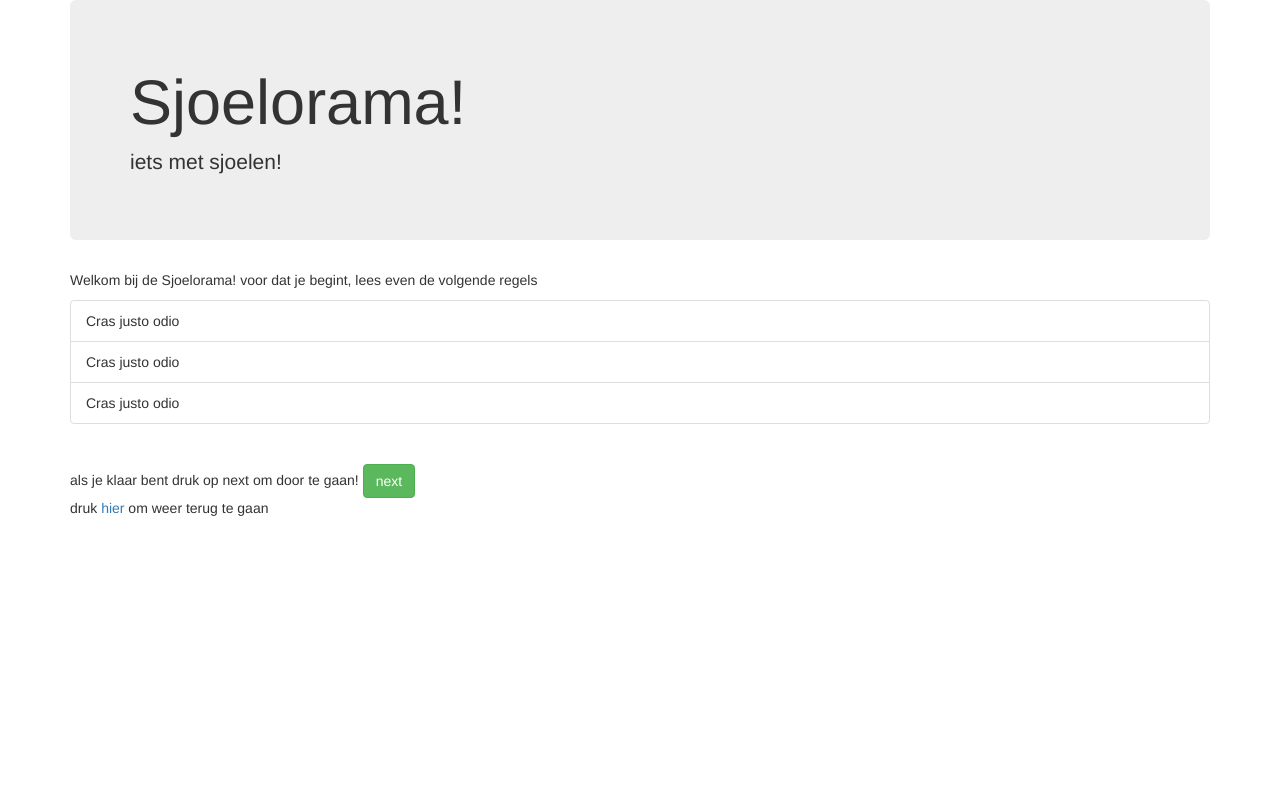
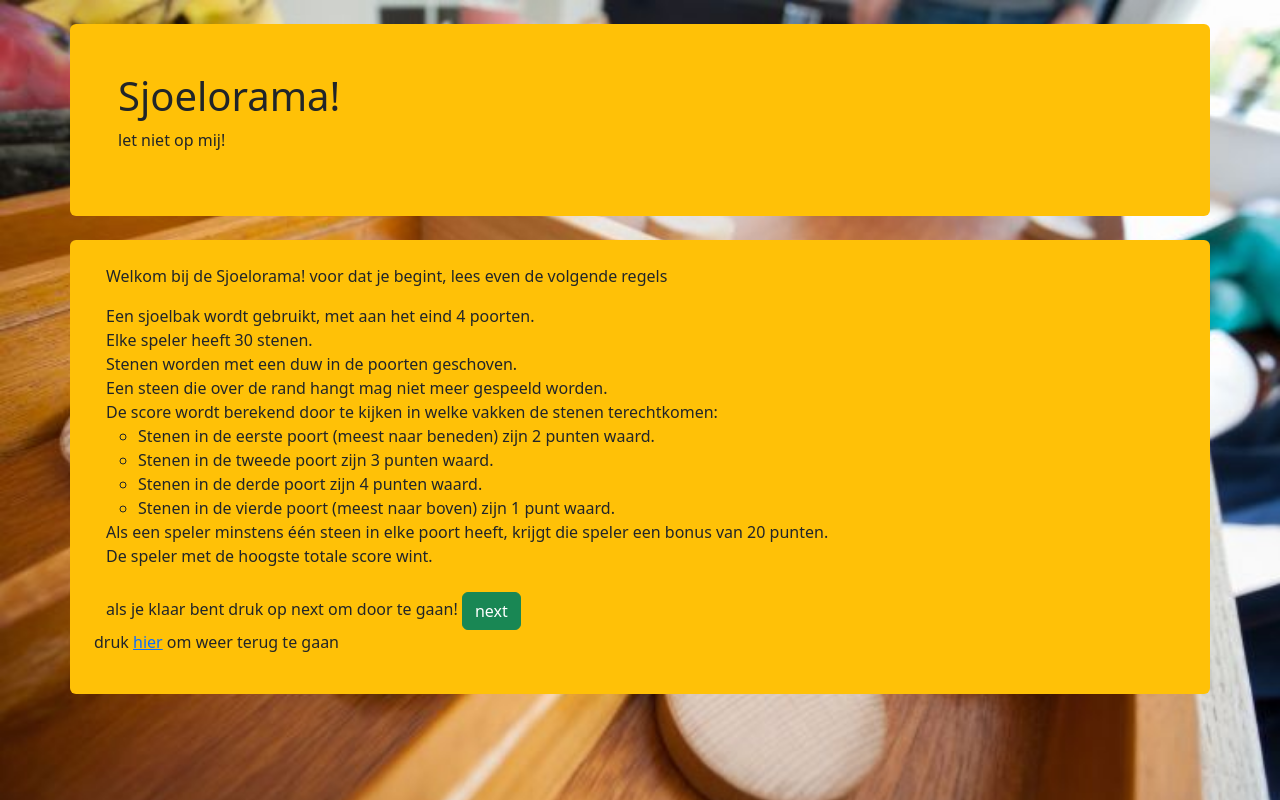
Before and after one commit to zonneveld/sjoel, a Flask app: page / in a window 1280 px wide. Run offline with Flask 3, Linux system fonts and the light colour scheme; some libraries are stand-ins or nearby versions.

Commit message:
added fancy pantsy stuff

```diff
--- a/app/templates/aanmelden.html
+++ b/app/templates/aanmelden.html
@@ -1,6 +1,8 @@
 <!-- hier komen de invoervelden -->
 {% extends "base.html" %}
 {% block content %}
+<p>Vul hier de namen van de spelers in</p>
+<p>(ben je met minder dan 4 spelers? laat de resterende vakjes leeg)</p>
 <form action="/speel" method="get">
     <div class="">
         <label for="speler1">Speler 1</label>
@@ -19,7 +21,7 @@
         <input type="text" name="speler4">
         <br>
 
-        <input type="submit" value="start!">
+        <input class="btn btn-success" type="submit" value="start!">
     </div>
 </form>
 {% endblock %}
--- a/app/templates/base.html
+++ b/app/templates/base.html
@@ -1,25 +1,31 @@
 <!DOCTYPE html>
 <html>
     <head>
-        <meta charset="utf-8">
-        <meta name="viewport" content="width=device-width, initial-scale=1">
-        <link rel="stylesheet" href="https://maxcdn.bootstrapcdn.com/bootstrap/3.4.1/css/bootstrap.min.css">
-        <script src="https://ajax.googleapis.com/ajax/libs/jquery/3.7.1/jquery.min.js"></script>
-        <script src="https://maxcdn.bootstrapcdn.com/bootstrap/3.4.1/js/bootstrap.min.js"></script>
+  <meta charset="utf-8">
+  <meta name="viewport" content="width=device-width, initial-scale=1">
+  <link href="https://cdn.jsdelivr.net/npm/bootstrap@5.3.2/dist/css/bootstrap.min.css" rel="stylesheet">
+  <script src="https://cdn.jsdelivr.net/npm/bootstrap@5.3.2/dist/js/bootstrap.bundle.min.js"></script>
+        <style>
+          body{
+            background-image: url({{ url_for('static', filename='sjoelbb.jpg') }});
+            background-repeat: no-repeat;
+            background-attachment: fixed;
+            background-size: cover;
+          }
+
+        </style>
+
     </head>
     <body>
-        <div class="container">
-            <div class="jumbotron">
+            <div class="container my-4 p-5 bg-warning rounded">
               <h1>Sjoelorama!</h1>
               <p>
-                iets met sjoelen!
+                let niet op mij!
               </p>
             </div>
-          </div>
 
+           <div class="container p-4 bg-warning rounded">
           {% block content %}{% endblock %}
-<!--  <a href="https://www.w3schools.com/">Visit W3Schools.com!</a>  -->
-          <div class="container mt-5">
           <p> druk <a href="/start">hier</a> om weer terug te gaan</p>
           </div>
     </body>
--- a/app/templates/speel.html
+++ b/app/templates/speel.html
@@ -103,7 +103,7 @@
 
 
 </script>
-
+<p>Druk op start om je spel te beginnen<br>Druk op stop om een spel te pauzeren (om bijvoorbeeld je stenen te pakken) <br> druk op volgende speler om de beurt door te geven</p>
 <table class="table">
     <tr>
         <th>naam</th>
@@ -124,10 +124,11 @@
         <td><div id = "scs{{speler.id}}">0</div></td>
     </tr>
     {% endfor %}
+    </table>
     <button type="button" id= "stopbtn"  onclick="stop_spel()" class="btn btn-success" disabled>Stop!</button>
     <button type="button" id= "startbtn" onclick="start_spel()" class="btn btn-success">Start!</button>
     <button type="button" id= "nextbtn" onclick="volgende_speler()" class="btn btn-success" disabled>Volgende speler</button>
 
 
-</table>
+
 {% endblock %}
--- a/app/templates/start.html
+++ b/app/templates/start.html
@@ -2,12 +2,23 @@
 
 {% extends "base.html" %}
 {% block content %}
-<div class="container mt-5">
+  <div class="container">
       <p>Welkom bij de Sjoelorama! voor dat je begint, lees even de volgende regels</p>
       <ol class="list-group list-group-numbered">
-        <li class="list-group-item">Cras justo odio</li>
-        <li class="list-group-item">Cras justo odio</li>
-        <li class="list-group-item">Cras justo odio</li>
+        <li>Een sjoelbak wordt gebruikt, met aan het eind 4 poorten.</li>
+        <li>Elke speler heeft 30 stenen.</li>
+        <li>Stenen worden met een duw in de poorten geschoven.</li>
+        <li>Een steen die over de rand hangt mag niet meer gespeeld worden.</li>
+        <li>De score wordt berekend door te kijken in welke vakken de stenen terechtkomen:
+          <ul>
+            <li>Stenen in de eerste poort (meest naar beneden) zijn 2 punten waard.</li>
+            <li>Stenen in de tweede poort zijn 3 punten waard.</li>
+            <li>Stenen in de derde poort zijn 4 punten waard.</li>
+            <li>Stenen in de vierde poort (meest naar boven) zijn 1 punt waard.</li>
+          </ul>
+        </li>
+        <li>Als een speler minstens één steen in elke poort heeft, krijgt die speler een bonus van 20 punten.</li>
+        <li>De speler met de hoogste totale score wint.</li>
         </ol>
         <br>
         als je klaar bent druk op next om door te gaan!
```
Also changed, not shown: app/static/sjoelbb.jpg (added). Lines whose indentation alone changed are shown as unchanged.
